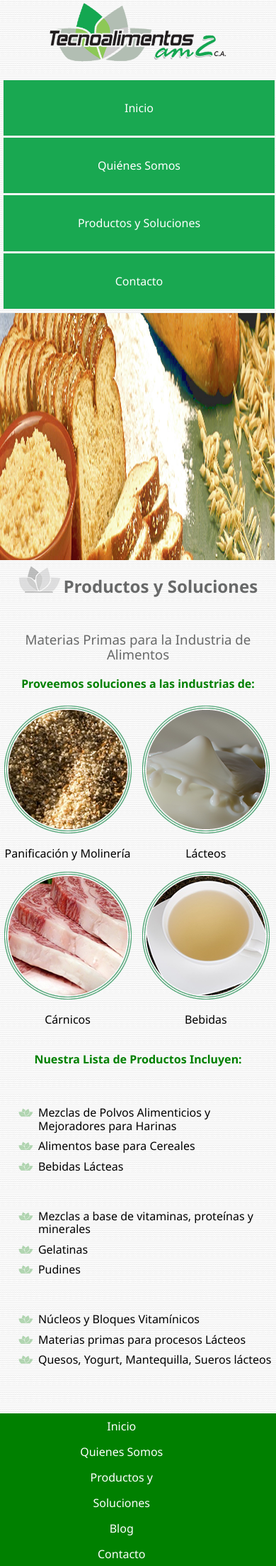
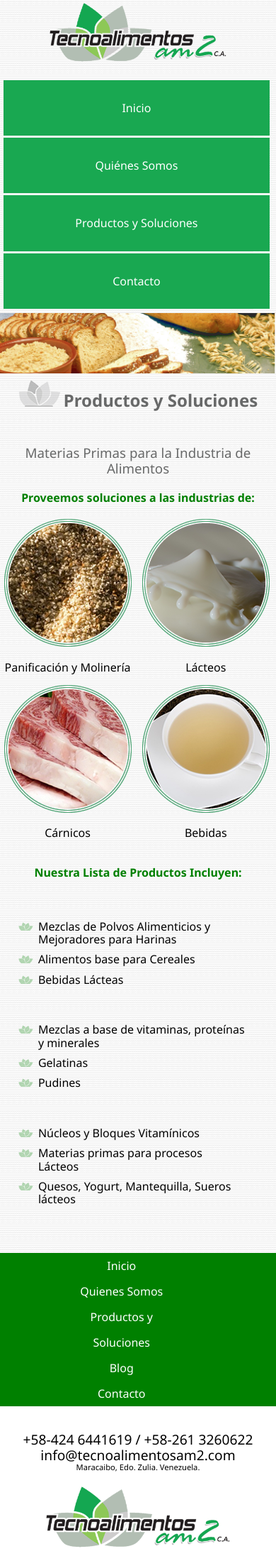
Before and after one commit to Reston/tecnoalimentos, a Django app: a page that uses tecnoalimentos/tecnoalimentos/templates/base.html in a window 390 px wide. Shown: the top 2206 px of the page at 71% size. Run offline with Django 3.2, Linux system fonts and the light colour scheme; parts of the project's set-up code (start-up, migrations or seed data) failed here and were passed over; some libraries are stand-ins or nearby versions.

Commit message:
arreglos responsive

```diff
--- a/tecnoalimentos/tecnoalimentos/static/css/base.css
+++ b/tecnoalimentos/tecnoalimentos/static/css/base.css
@@ -165,6 +165,10 @@
 	.cabecera{
 		position: inherit;
 	}
+	.portada{
+		max-width: 100%;
+		height: auto;
+	}
 
 	nav > ul{
 		margin-top: 0;
@@ -194,12 +198,19 @@
 
 }
 @media screen and (max-width: 450px){
-	nav li {
+	nav ul{
+		width: 98%;
+	}
+	nav li{
 		width: 94%;
+		margin-bottom: 1px;
+		padding: 0;
+	}
+	nav li a{
+		display: block;
+		width: 100%;
 		background-color: #19A851;
 		padding: 30px 12px;
-		margin-bottom: 1px;
-		cursor: pointer;
 	}
 	nav a{
 		color: #FFF;
--- a/tecnoalimentos/tecnoalimentos/static/css/homepage/contacto.css
+++ b/tecnoalimentos/tecnoalimentos/static/css/homepage/contacto.css
@@ -95,6 +95,12 @@
 		margin-left: 2%;
 	}
 }
+@media screen and (max-width: 600px){
+	.portada{
+		max-width: 100%;
+		height: auto;
+	}
+}
 @media screen and (max-width: 670px){
 	.contactoizquierda, .contactoderecha{
 		width: 79%;
--- a/tecnoalimentos/tecnoalimentos/static/css/homepage/products.css
+++ b/tecnoalimentos/tecnoalimentos/static/css/homepage/products.css
@@ -94,13 +94,20 @@
 		display: inherit;
 		text-align: center;
 	}
+
+}
+@media screen and (max-width: 600px){
+	.portada{
+		max-width: 100%;
+		height: auto;
+	}
 }
 @media screen and (max-width: 745px){
 	.industria{
 		width: 49%;
 	}
 	.columnal{
-		width: 100%;
+		width: 88%;
 	}
 }
 @media screen and (max-width: 366px){
--- a/tecnoalimentos/tecnoalimentos/static/css/homepage/quienesomos.css
+++ b/tecnoalimentos/tecnoalimentos/static/css/homepage/quienesomos.css
@@ -101,6 +101,12 @@
 	}
 
 }
+@media screen and (max-width: 600px){
+	.portada{
+		max-width: 100%;
+		height: auto;
+	}
+}
 @media screen and (max-width: 420px){
 	.mision .derecha, .vision .izquierda, .valores .derecha{
 		width: 96%;
--- a/tecnoalimentos/tecnoalimentos/static/css/screen.css
+++ b/tecnoalimentos/tecnoalimentos/static/css/screen.css
@@ -320,10 +320,15 @@
 .entry-footer{
 	visibility: hidden;
 }
+
 @media screen and (max-width: 600px) {
 .face{
 	display: none;
 }
+	.portada{
+		max-width: 100%;
+		height: auto;
+	}
 }
 @media screen and (max-width: 480px) {
 	.slide-content{
```
Also changed, not shown: tecnoalimentos/tecnoalimentos/static/css/homepage/index.css (+5 -2 lines).
